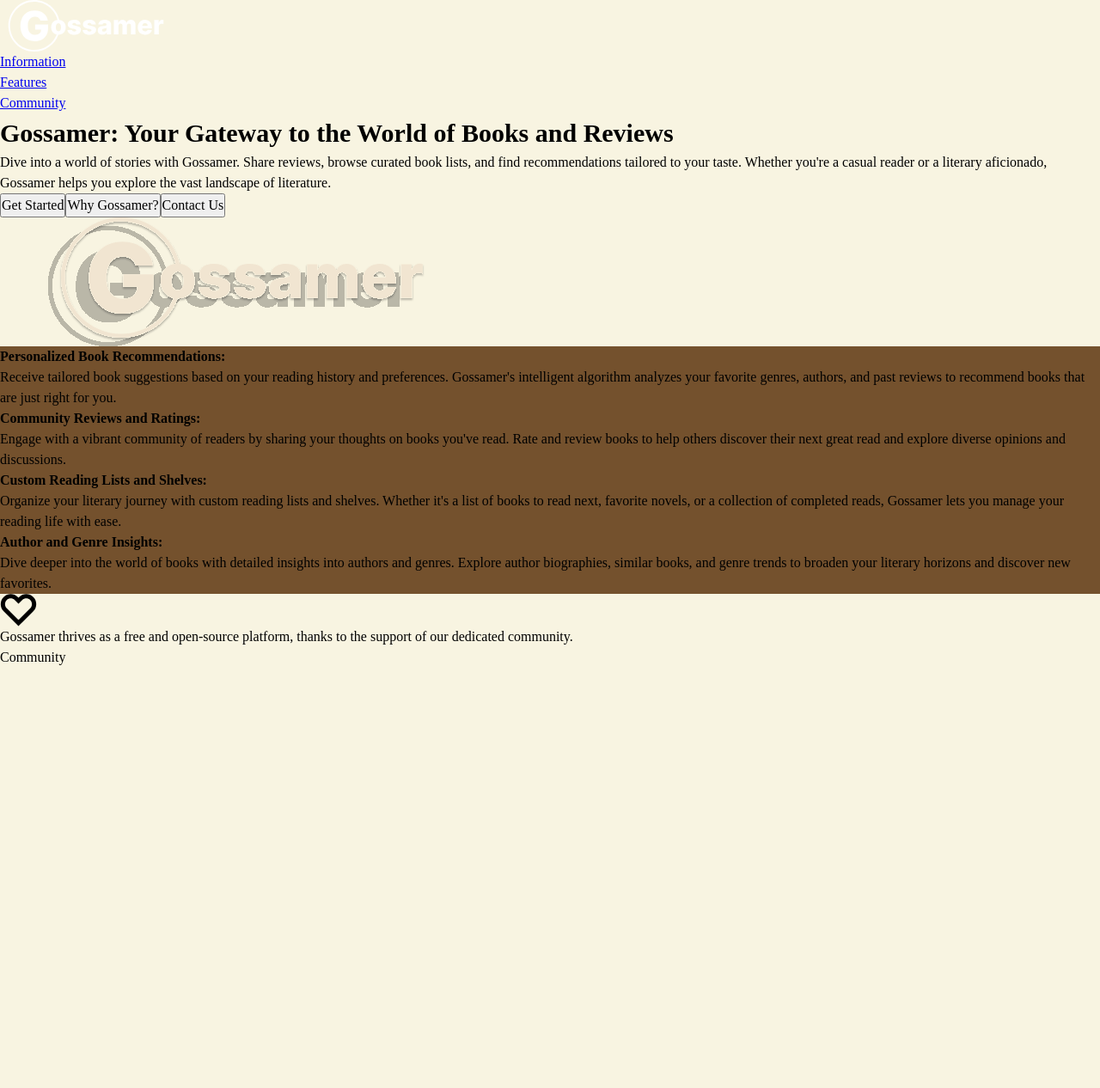
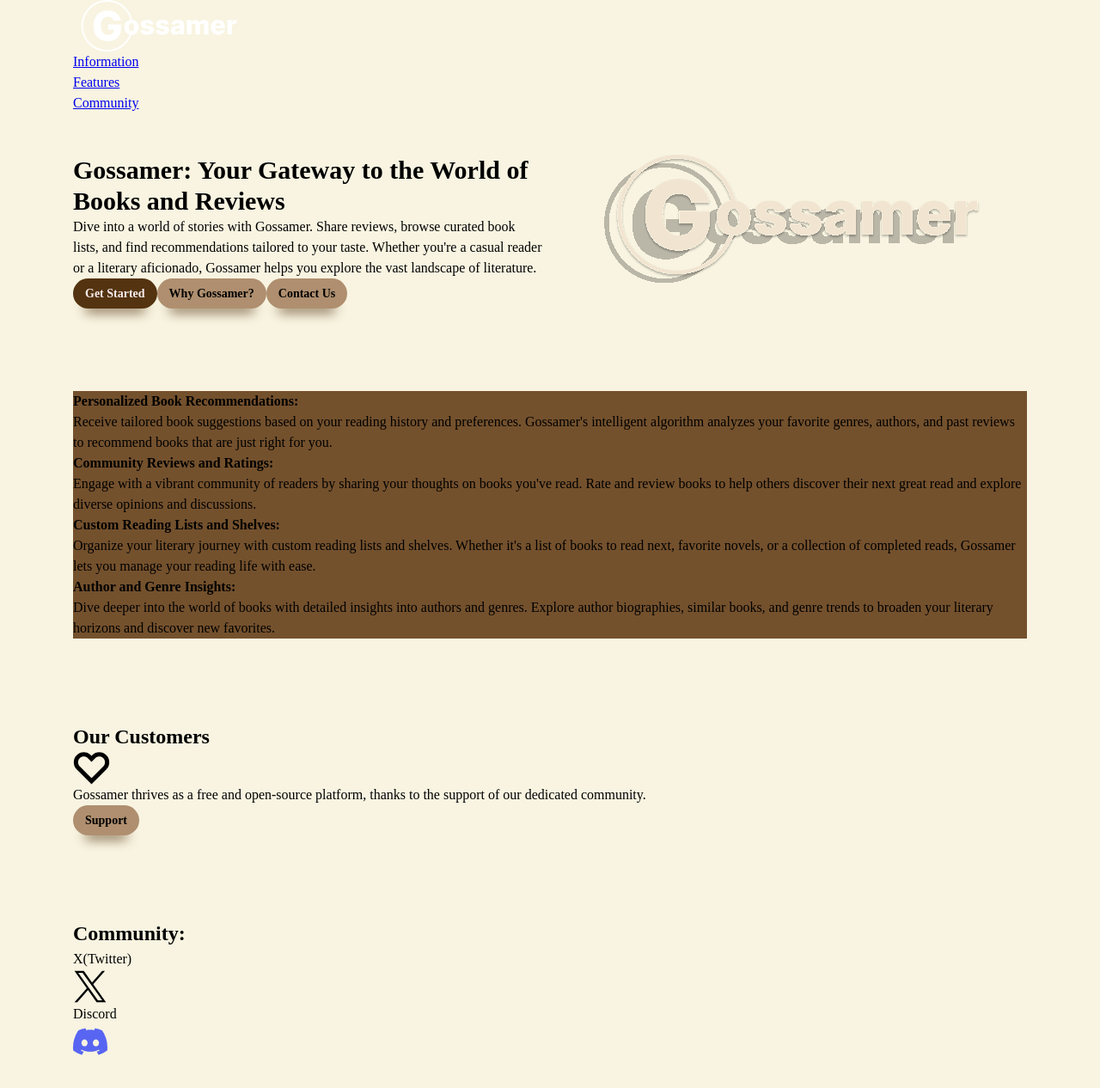
Before and after one commit to sweeppy/Gossamer, a React (Vite) app in the folder Frontend/: page / in a window 1280 px wide. Shown: the top 1266 px of the page at 86% size. Before the commit the page ends 800 px from the top, so only its background shows below. Built offline with nearby package versions, Linux system fonts and the light colour scheme.

Commit message:
Update css

```diff
--- a/Frontend/src/Components/MainPage/Community.tsx
+++ b/Frontend/src/Components/MainPage/Community.tsx
@@ -1,5 +1,21 @@
 const Community = () => {
-  return <div>Community</div>;
+  return (
+    <section className="padding-block-900">
+      <div className="container">
+        <h2 className="fs-secondary-heading fw-bold">Community:</h2>
+        <div className="socials-container">
+          <div className="social-item">
+            <h2 className="fs-secondary-header">X(Twitter)</h2>
+            <img src="/icons/twitter.svg" alt="twitter" />
+          </div>
+          <div className="social-item">
+            <h2 className="fs-secondary-header">Discord</h2>
+            <img src="/icons/discord.svg" alt="discord" />
+          </div>
+        </div>
+      </div>
+    </section>
+  );
 };
 
 export default Community;
--- a/Frontend/src/Components/MainPage/Features.tsx
+++ b/Frontend/src/Components/MainPage/Features.tsx
@@ -1,6 +1,6 @@
 const Features = () => {
   return (
-    <section>
+    <section className="padding-block-900">
       <div className="container">
         <div className="features-container bg-semi-brown">
           <div className="items">
--- a/Frontend/src/Components/MainPage/Information.tsx
+++ b/Frontend/src/Components/MainPage/Information.tsx
@@ -1,6 +1,6 @@
 const Information = () => {
   return (
-    <section>
+    <section className="padding-block-900">
       <div className="container">
         <div className="even-columns">
           <div>
@@ -13,9 +13,9 @@ const Information = () => {
               taste. Whether you're a casual reader or a literary aficionado,
               Gossamer helps you explore the vast landscape of literature.
             </p>
-            <button>Get Started</button>
-            <button>Why Gossamer?</button>
-            <button>Contact Us</button>
+            <button className="button primary-button">Get Started</button>
+            <button className="button">Why Gossamer?</button>
+            <button className="button">Contact Us</button>
           </div>
           <div>
             <img src="/images/logo.svg" alt="Gossamer" />
--- a/Frontend/src/Components/MainPage/Love.tsx
+++ b/Frontend/src/Components/MainPage/Love.tsx
@@ -1,14 +1,16 @@
 const Love = () => {
   return (
-    <section>
+    <section className="padding-block-900">
       <div className="container">
         <div className="love">
+          <h2 className="fs-secondary-heading fw-bold">Our Customers</h2>
           <img src="/icons/heart.svg" alt="heart" />
           <p>
             Gossamer thrives as a free and open-source platform, thanks to the
             support of our dedicated community.
           </p>
         </div>
+        <button className="button">Support</button>
       </div>
     </section>
   );
--- a/Frontend/src/index.css
+++ b/Frontend/src/index.css
@@ -6,6 +6,8 @@
   --clr-accent-100: #af8f6f;
   --clr-accent-200: #74512d;
   --clr-accent-300: #543310;
+  --clr-accent-100-hover: #d4ae87;
+  --clr-accent-300-hover: #6c4216;
 
   --fw-regular: 400;
   --fw-semi-bold: 500;
@@ -17,10 +19,20 @@
   --fs-600: 1.875rem;
   --fs-700: 2rem;
 
+  --size-100: 0.25rem;
+  --size-200: 0.5rem;
+  --size-300: 0.75rem;
+  --size-400: 1rem;
+  --size-500: 1.25rem;
+  --size-600: 1.5rem;
+  --size-700: 2rem;
+  --size-800: 2.5rem;
+  --size-900: 3rem;
+
   --fs-primary-heading: var(--fs-600);
   --fs-secondary-heading: var(--fs-600);
   --fs-body: var(--fs-400);
-  --fs-button: var(var(--fs-300));
+  --fs-button: var(--fs-300);
 }
 
 @media (min-width: 50em) {
@@ -129,6 +141,7 @@ body {
 
 .fs-primary-heading {
   font-size: var(--fs-primary-heading);
+  line-height: 1.2;
 }
 .fs-secondary-heading {
   font-size: var(--fs-secondary-heading);
@@ -159,3 +172,58 @@ body {
 .bg-dark-brown {
   background-color: var(--clr-accent-300);
 }
+
+.padding-block-900 {
+  padding-block: var(--size-900);
+}
+.padding-block-700 {
+  padding-block: var(--size-700);
+}
+
+.container {
+  --max-width: 1110px;
+  --padding: 1rem;
+
+  width: min(var(--max-width), 100% - (var(--padding) * 2));
+  margin-inline: auto;
+}
+
+.even-columns {
+  display: grid;
+  gap: 1rem;
+}
+
+@media (min-width: 50em) {
+  .even-columns {
+    grid-auto-flow: column;
+    grid-auto-columns: 1fr;
+  }
+}
+
+/* Button */
+
+.button {
+  cursor: pointer;
+  border: 0;
+  text-decoration: none;
+  border-radius: 100vmax;
+  padding: 0.75em 1em;
+  line-height: 1;
+  font-weight: var(--fw-bold);
+  font-size: var(--fs-button);
+  background-color: var(--clr-accent-100);
+  box-shadow: 0 1.25em 1em -1em var(--clr-accent-300);
+}
+.button:hover,
+.button:focus-visible {
+  background-color: var(--clr-accent-100-hover);
+}
+.primary-button {
+  background-color: var(--clr-accent-300);
+  color: var(--clr-text);
+}
+
+.primary-button:hover,
+.primary-button:focus-visible {
+  background-color: var(--clr-accent-300-hover);
+}
```
Also changed, not shown: Frontend/icons/discord.svg (added), Frontend/icons/twitter.svg (added).
